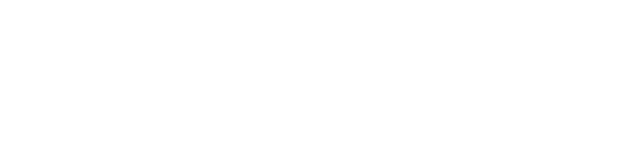
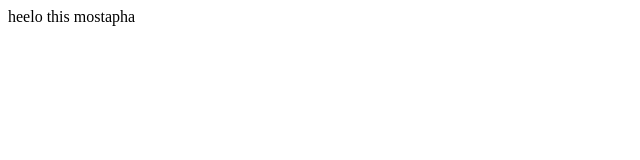
Before and after one commit to mostapha-ghedir/libraryManagement, a plain HTML site: page index.html in a window 1280 px wide. Shown: the whole page, without its empty margins (0-640 px from the left). Drawn offline with Linux system fonts and the light colour scheme.

Commit message:
Update index.html

```diff
--- a/index.html
+++ b/index.html
@@ -1,2 +1,14 @@
 <html>
+
+
+<body>
+
+<p>   heelo  this mostapha </p>
+
+
+
+</body>
+
+
+
     </html>
```
